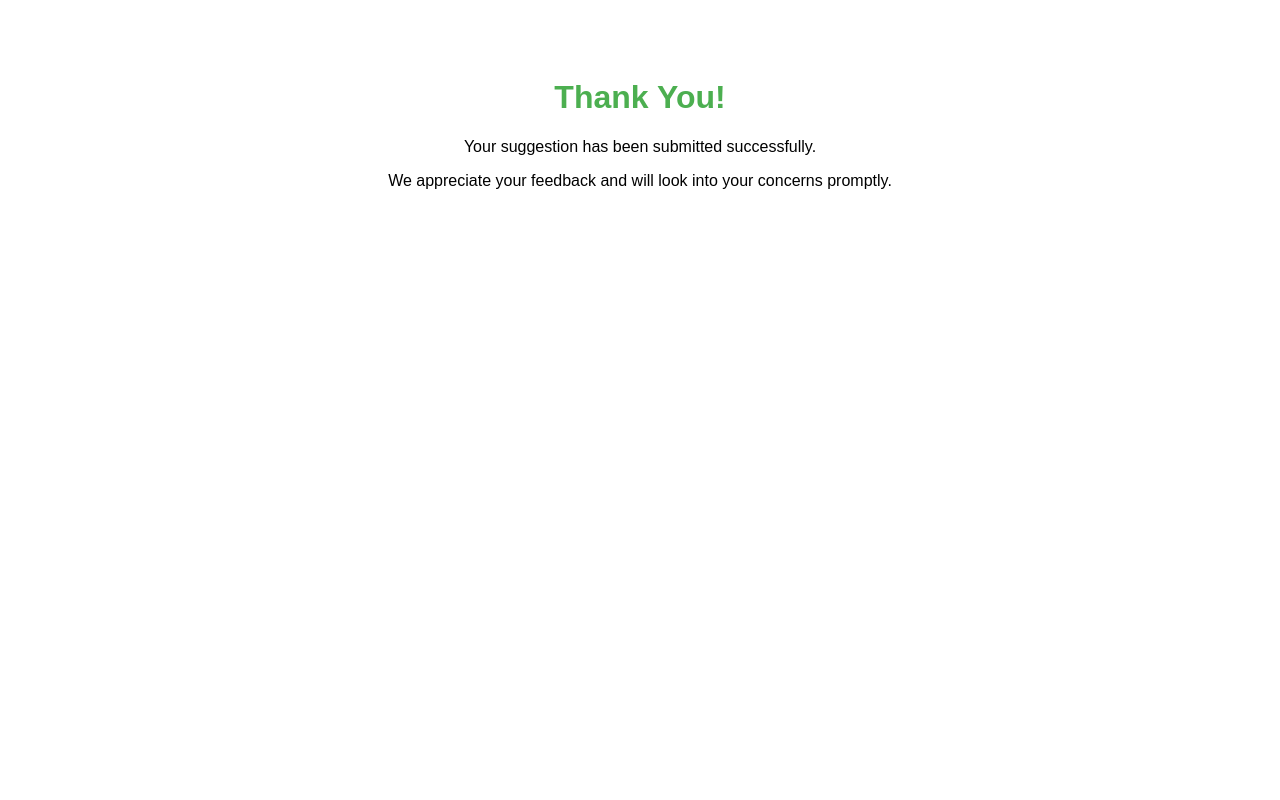
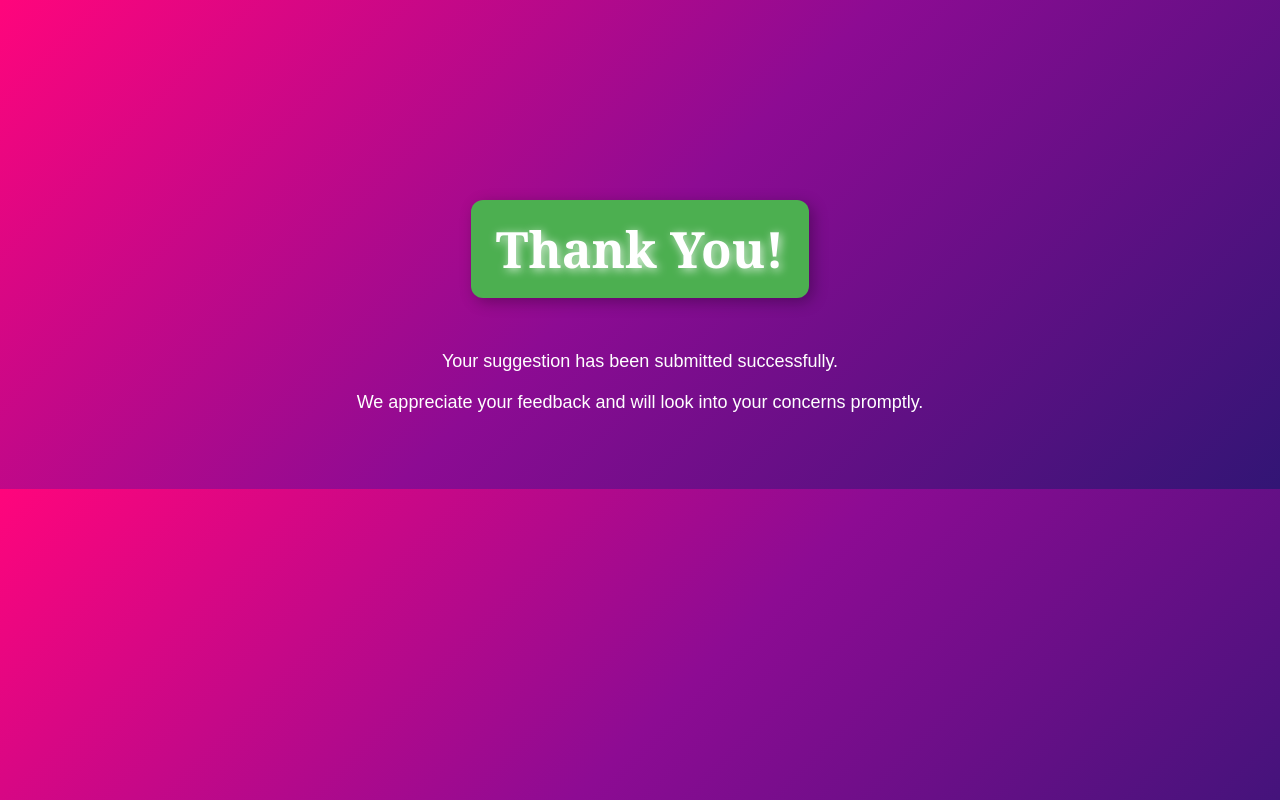
Before and after one commit to kkiran47/college_complants, a website: page public/thank.html in a window 1280 px wide. Drawn offline with Linux system fonts and the light colour scheme.

Commit message:
Update thank.html

```diff
--- a/public/thank.html
+++ b/public/thank.html
@@ -5,17 +5,49 @@
     <meta name="viewport" content="width=device-width, initial-scale=1.0">
     <title>Thank You</title>
     <style>
+        @keyframes fadeInZoom {
+            0% {
+                opacity: 0;
+                transform: scale(0.5);
+            }
+            100% {
+                opacity: 1;
+                transform: scale(1);
+            }
+        }
+
         body {
-            font-family: Arial, sans-serif;
+            font-family: 'Arial', sans-serif;
             text-align: center;
             padding: 50px;
+            background-image: linear-gradient(-225deg, #FF057C 0%, #8D0B93 50%, #321575 100%);
+            color: #fff;
         }
+
         h1 {
-            color: #4CAF50;
+            font-size: 50px;
+            font-family: 'Georgia', serif;
+            color: #fff;
+            background-color: #4CAF50;
+            display: inline-block;
+            padding: 15px 25px;
+            border-radius: 12px;
+            box-shadow: 4px 4px 15px rgba(0, 0, 0, 0.3);
+            animation: fadeInZoom 1.2s ease-in-out;
+            text-shadow: 2px 2px 10px rgba(255, 255, 255, 0.8);
+        }
+
+        p {
+            font-size: 18px;
+            color: #fff;
+            margin-top: 20px;
+            opacity: 0;
+            animation: fadeInZoom 1.5s ease-in-out 0.5s forwards;
         }
     </style>
 </head>
 <body>
+    <br><br><br><br><br><br>
     <h1>Thank You!</h1>
     <p>Your suggestion has been submitted successfully.</p>
     <p>We appreciate your feedback and will look into your concerns promptly.</p>
```
